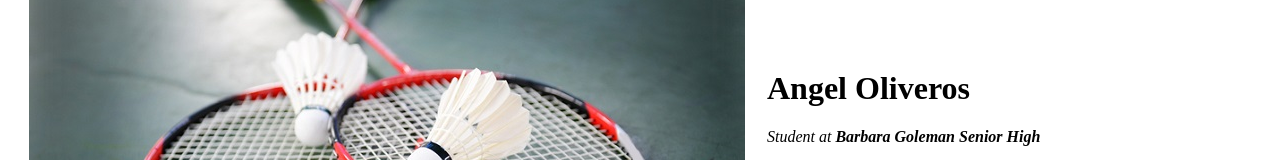
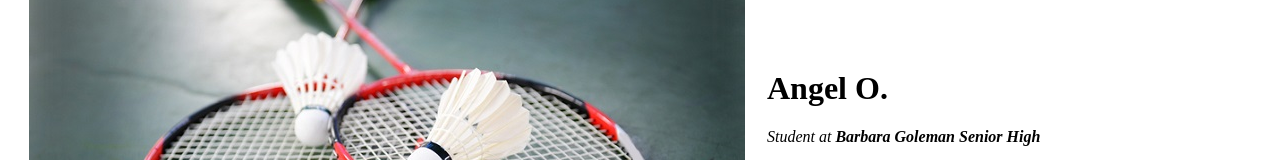
Before and after one commit to adop05/cv, a plain HTML site: page index.html in a window 1280 px wide. Shown: the part 147-307 px from the top of the page. Drawn offline with Linux system fonts and the light colour scheme.

Commit message:
Update index.html

```diff
--- a/index.html
+++ b/index.html
@@ -8,7 +8,7 @@
    <table cellspacing="20">
       <tr>
       <td><img src="badminton.jpg" alt="Badminton"></td>
-      <td><h1>Angel Oliveros</h1>
+      <td><h1>Angel O.</h1>
          <p><em>Student at <strong>Barbara Goleman Senior High</strong></em></p>
          <p>I like eating sushi, and I am trying to get better at Badminton.</p></td>
       </tr>
```
